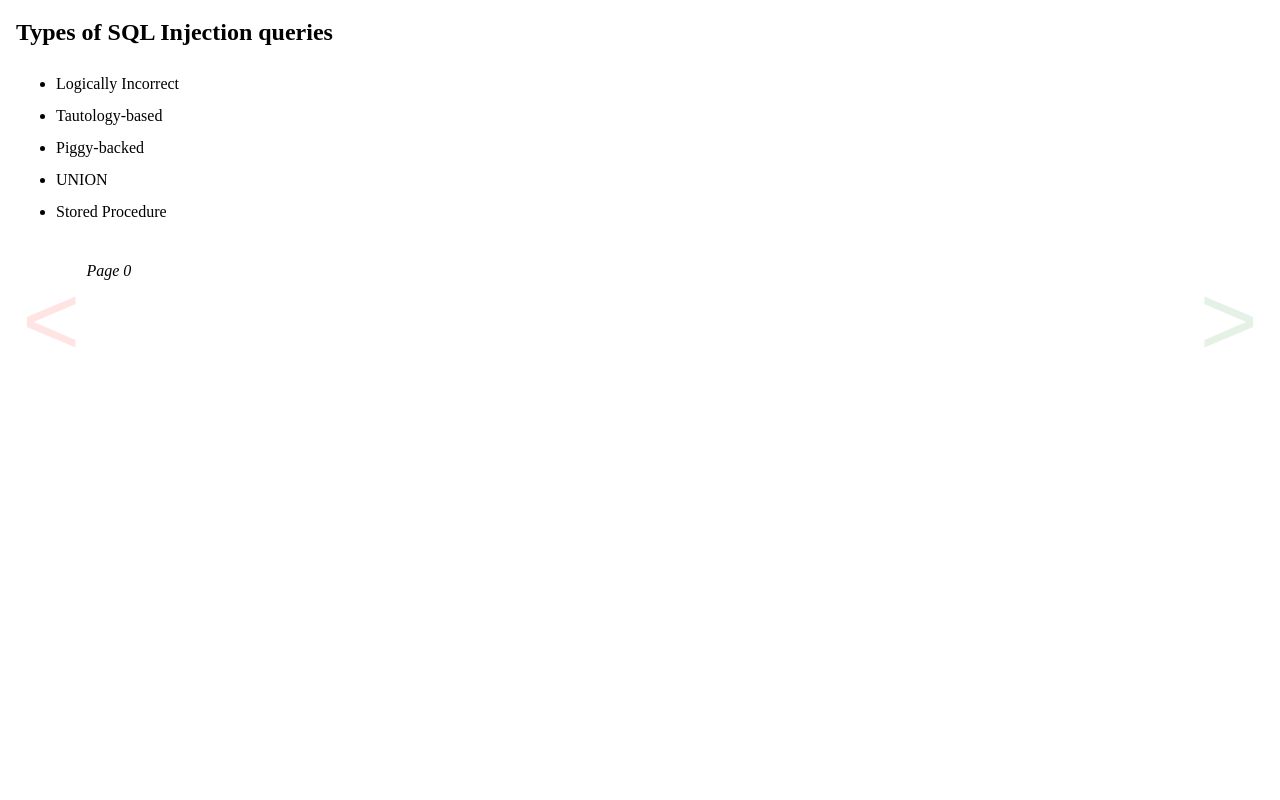
After one commit to reelest/sql_injection, a PHP site: page /v/intro.html in a window 1280 px wide. The commit adds this page. Run offline with PHP 8.4, Linux system fonts and the light colour scheme; a stand-in replaces the project's code that opens the database connection.

Commit message:
feat: added logout button, depicted 3 more sql injection

```diff
--- a/backend/implementation-unsafe.php
+++ b/backend/implementation-unsafe.php
@@ -19,9 +19,11 @@
 		public function loginUser( $username, $password )
 		{
             $sql = "SELECT userId FROM users WHERE uUsername='$username' AND SHA1(CONCAT(uSalt, '$password'))=uPassword LIMIT 1";
-            $result = $this->mysqli->query($sql);
 
-			if($result->num_rows == 0)
+            $this->mysqli->multi_query($sql);
+            $result = $this->mysqli->store_result();
+
+            if($result->num_rows == 0)
 				return false;
 
 			$userId = $result->fetch_assoc()['userId'];
--- a/index.php
+++ b/index.php
@@ -40,7 +40,11 @@
     </p>
 <p>
  <input type="submit" name="updateSecret" id="updateSecret"/>
+
 </p>
     </form>
 <p><i>This information is to be kept secret and only accessible to logged in users</i></p>
+<p>
+<a href="/logout"><button>Log Out</button></a>
+</p>
 <?php include "templates/footer.php" ?>
--- a/login.php
+++ b/login.php
@@ -75,7 +75,11 @@
 <?php if(BACKEND_IMPLEMENTATION < 3): ?>
 <i>Enter <code>')) or '1' = (('1</code> in the password box to bypass login using sql injection.</i>
 <br/>
-<i>Enter <code>' ; UPDATE users SET uActivity = '2000-01-01' where uUsername='hacker'; --'</code> in the username box to perform join sql injection.
+<i>Enter <code>' UNION select userId from users; --</code> in the usernam3 box to bypass login using UNION sql injection.</i>
+<br/>
+<i>Enter <code>' ; UPDATE users SET uActivity = '2000-01-01' where uUsername='hacker'; --'</code> in the username box to perform join sql injection.</i>
+<br/>
+<i>Enter <code>' ; SHUTDOWN; --'</code> to execite stored procedure.
 </i>
 <script src="/templates/copy_code.js"></script>
 <?php endif ?>
--- a/logout.php
+++ b/logout.php
@@ -13,6 +13,6 @@
 
 	// This simply logs out the current user
 	$db->logoutUser();
-	header("Location: index");
+	header("Location: users");
 
 ?>
--- /dev/null
+++ b/v/intro.html
@@ -0,0 +1,17 @@
+<html>
+    <head>
+    <meta name="viewport" content="width=device-width, initial-scale=1.0" />
+    </head>
+    <body>
+        <div id="code">
+            <h2>Types of SQL Injection queries</h2>
+            <ul>
+                <li>Logically Incorrect </li>
+                <li>Tautology-based</li>
+                <li>Piggy-backed</li>
+                <li>UNION</li>
+                <li>Stored Procedure</li>
+        </div>
+    </body>
+    <script src="/v/slides.js"></script>
+</html>
--- a/v/slides.js
+++ b/v/slides.js
@@ -1,4 +1,5 @@
 const slides = [
+    "intro",
     // 1. Logically incorrect sql injection
     "0",
     "1",
```
Also changed, not shown: backend/choose_implementation.php (+14 -12 lines).
